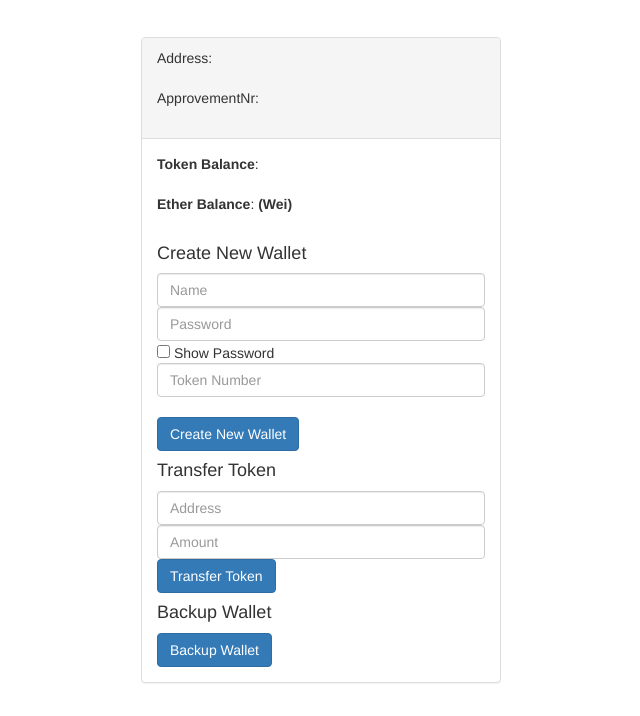
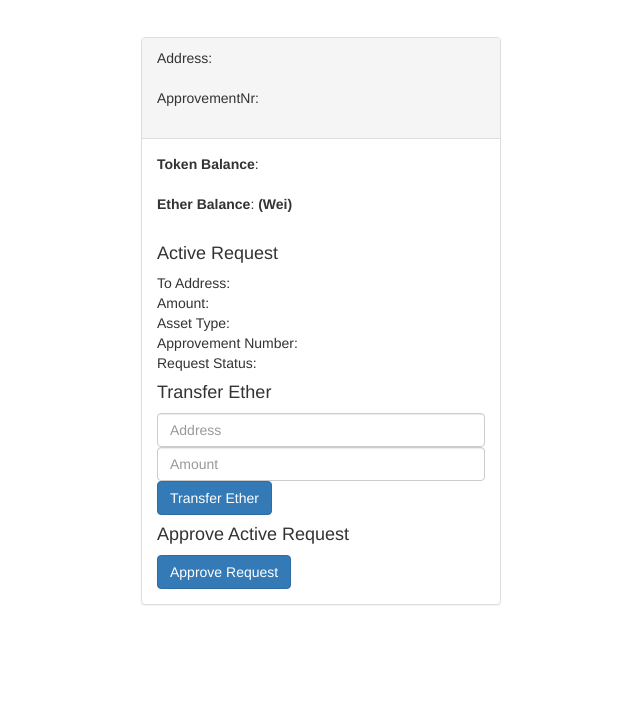
Before and after one commit to Daniel-Szego/OnChainWallet, a website: page src/index.html in a window 1280 px wide. Shown: the part 84-800 px from the top of the page, without its empty margins (319-959 px from the left). Drawn offline with Linux system fonts and the light colour scheme.

Commit message:
frontend - html

```diff
--- a/src/index.html
+++ b/src/index.html
@@ -37,25 +37,22 @@
                       <div class="panel-body">
                           <strong>Token Balance</strong>: <span id="TTBalanceToken"></span> <br/><br/>
                           <strong>Ether Balance</strong>: <span id="TTBalanceEther"></span>  <strong>(Wei)</strong> <br/><br/>
-                        <div id = "DIVCreate">
-                           <h4>Create New Wallet</h4>
-                          <input type="text" class="form-control" id="TTWalletID" placeholder="Name" />
-                          <input type="password" class="form-control" id="TTWalletPW" placeholder="Password" />
-                          <input type="checkbox" onclick="showPassword()"> Show Password
-                          <br/>
-                          <input type="text" class="form-control" id="TTWalletTokenNr" placeholder="Token Number" />
-                          <br/>
-                          <button class="btn btn-primary" id="createWalletButton" type="button">Create New Wallet</button>
-                       </div>
+                      <div id = "DIVActiveRequest">
+                            <h4>Active Request</h4>
+                            <div>To Address: <span id="TTRequestAddress"></span> </div>
+                            <div>Amount: <span id="TTRequestAmount"></span> </div>
+                            <div>Asset Type: <span id="TTRequestAssetType"></span> </div>
+                            <div>Approvement Number: <span id="TTRequestApprovementNr"></span> </div>
+                            <div>Request Status: <span id="TTRequestStatus"></span> </div>
                         <div id = "DIVTransfer">
-                          <h4>Transfer Token</h4>
+                          <h4>Transfer Ether</h4>
                           <input type="text" class="form-control" id="TTTransferTokenAddress" placeholder="Address" />
                           <input type="text" class="form-control" id="TTTransferTokenAmount" placeholder="Amount" />
-                          <button class="btn btn-primary" id="transferTokenButton" type="button">Transfer Token</button>
+                          <button class="btn btn-primary" id="transferEtherButton" type="button">Transfer Ether</button>
                         </div>
-                        <div id = "DIVBackup">
-                          <h4>Backup Wallet</h4>
-                          <button class="btn btn-primary" id="backupWalletButton" type="button">Backup Wallet</button>
+                        <div id = "DIVApprove">
+                          <h4>Approve Active Request</h4>
+                          <button class="btn btn-primary" id="approveActiveRequestButton" type="button">Approve Request</button>
                          </div>
                       </div>
                     </div>
```
Also changed, not shown: 1 other file.
